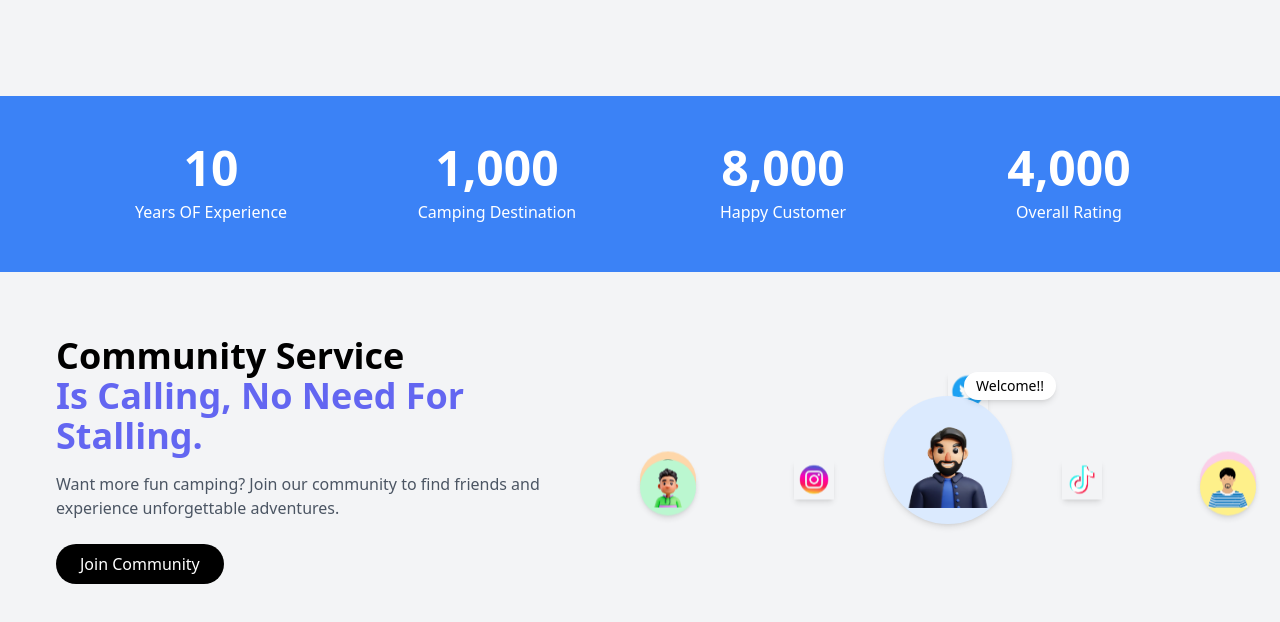
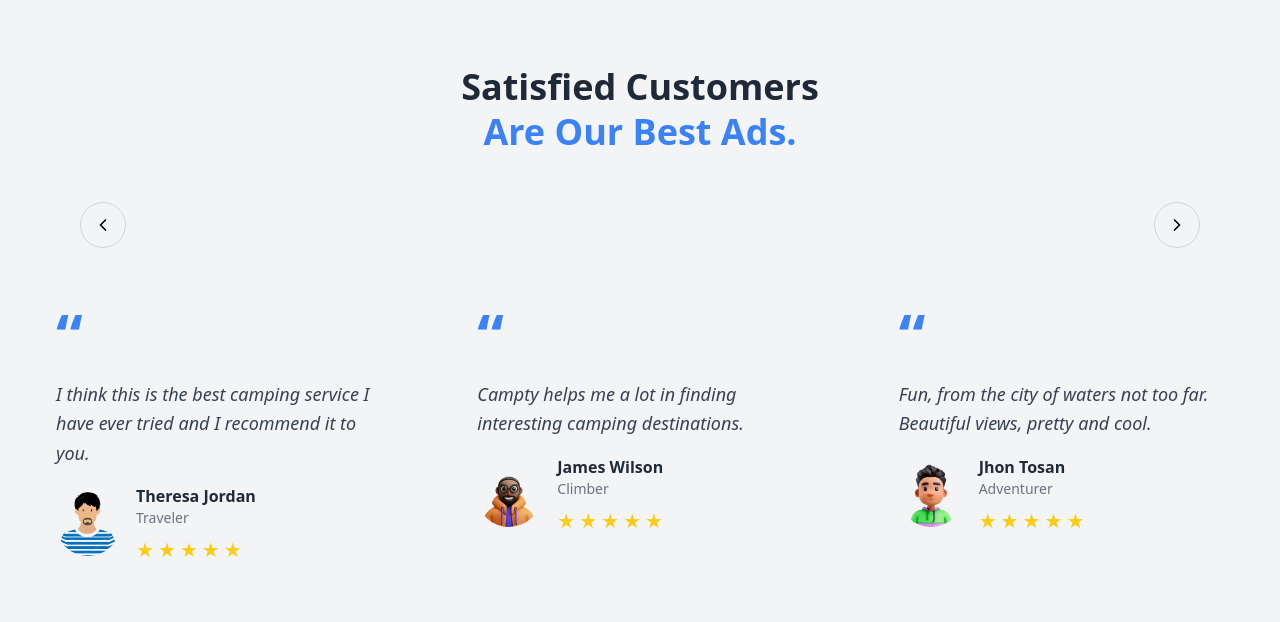
Before and after one commit to mustufa100/Cramply, a Next.js app: page / in a window 1280 px wide. Shown: the top 622 px of the page. Built offline with nearby package versions, Linux system fonts and the light colour scheme.

Commit message:
resolve the screen size issues on swiper motion

```diff
--- a/src/app/components/Layout/Footer.tsx
+++ b/src/app/components/Layout/Footer.tsx
@@ -3,7 +3,7 @@ import { FaInstagram, FaFacebook, FaTwitter } from 'react-icons/fa';
 
 const Footer: React.FC = () => {
   return (
-    <footer className="bg-blue-600 text-white py-12">
+    <footer className="bg-blue-600 text-white py-12 w-full">
       <div className="container mx-auto px-8 grid grid-cols-2 sm:grid-cols-3 md:grid-cols-6 gap-6 text-sm">
 
         {/* Logo and Description */}
--- a/src/app/components/Sections/Features.tsx
+++ b/src/app/components/Sections/Features.tsx
@@ -47,10 +47,11 @@ const Features: React.FC = () => {
 
   return (
     <section
-      id="about"
-      ref={featuresRef}
-      className="relative z-10 mt-20 md:mt-24 bg-gray-100"
-    >
+    id="about"
+    ref={featuresRef}
+    className="relative z-10 mt-15 bg-gray-100"
+ >
+
       <div className="bg-blue-500 py-12">
         <div className="container mx-auto px-6 lg:px-20 grid grid-cols-1 sm:grid-cols-2 md:grid-cols-4 gap-6 text-center">
           {stats.map((stat: Stat, index: number) => (
--- a/src/app/components/Sections/Hero.tsx
+++ b/src/app/components/Sections/Hero.tsx
@@ -26,9 +26,10 @@ const Hero: React.FC = () => {
 
   return (
     <section
-      id="home"
-      className="bg-gray-100 min-h-[80vh] lg:min-h-screen flex flex-col lg:flex-row items-center justify-between px-6 sm:px-10 lg:px-20 py-10 lg:py-0 pb-20 md:pb-24 text-center lg:text-left"
-    >
+   id="home"
+   className="bg-gray-100 min-h-[80vh] lg:min-h-screen flex flex-col lg:flex-row items-center justify-between px-6 sm:px-10 lg:px-20 py-10 lg:py-0 text-center lg:text-left"
+>
+
       {/* Text Content */}
       <motion.div
         className="max-w-lg lg:max-w-xl"
--- a/src/app/page.tsx
+++ b/src/app/page.tsx
@@ -42,40 +42,47 @@ export default function Home() {
     <div>
       {/* Swiper container with mousewheel and autoplay control */}
       <Swiper
-        direction="vertical" // Change scroll direction to vertical
-        spaceBetween={0} // Adjust space between slides
-        slidesPerView={1} // Show one slide at a time
-        mousewheel={true} // Enable mousewheel control
-        speed={800} // Speed of transition
-        loop={true} // Enable looping
+         direction="vertical"
+         spaceBetween={0}
+         slidesPerView={1}
+         mousewheel={true}
+         speed={400}
+         loop={true}
          autoplay={{
-          delay: 3000, // Delay between transitions (in milliseconds)
-          disableOnInteraction: false, // Continue autoplay even after user interaction
+           delay: 1000,
+           disableOnInteraction: false,
          }}
-        onSwiper={(swiper) => {
-          swiperRef.current = swiper; // Assign the Swiper instance
+         style={{
+           height: '100vh',
+           overflow: 'hidden',
+           margin: 0,
+           padding: 0,
          }}
-        style={{ height: '100vh', overflow: 'hidden' }} // Ensure full viewport height and hide overflow
         onTouchStart={handleAutoplayStop} // Stop autoplay on touch/click
         onTouchEnd={handleAutoplayStart} // Resume autoplay on release
         onMouseDown={handleAutoplayStop} // Stop autoplay on mouse click
         onMouseUp={handleAutoplayStart} // Resume autoplay on mouse release
       >
-        <SwiperSlide>
+        <SwiperSlide style={{ display: 'flex', flexDirection: 'column', height: '100vh', margin: 0, padding: 0 }}>
   <Header />
   <Hero />
 </SwiperSlide>
-        <SwiperSlide>
+<SwiperSlide style={{ display: 'flex', flexDirection: 'column', height: '100vh', margin: 0, padding: 0 }}>
   <Features />
   <CommunitySection />
 </SwiperSlide>
-        <SwiperSlide>
+<SwiperSlide style={{ display: 'flex', flexDirection: 'column', height: '100vh', margin: 0, padding: 0 }}>
   <Testimonials />
 </SwiperSlide>
-        <SwiperSlide>
+<SwiperSlide className="flex flex-col h-screen">
+  <div className="flex-grow">
     <FAQSection />
+  </div>
+  <div className="flex-shrink-0">
     <Footer />
+  </div>
 </SwiperSlide>
+
       </Swiper>
     </div>
   );
```
Lines whose indentation alone changed are shown as unchanged.
